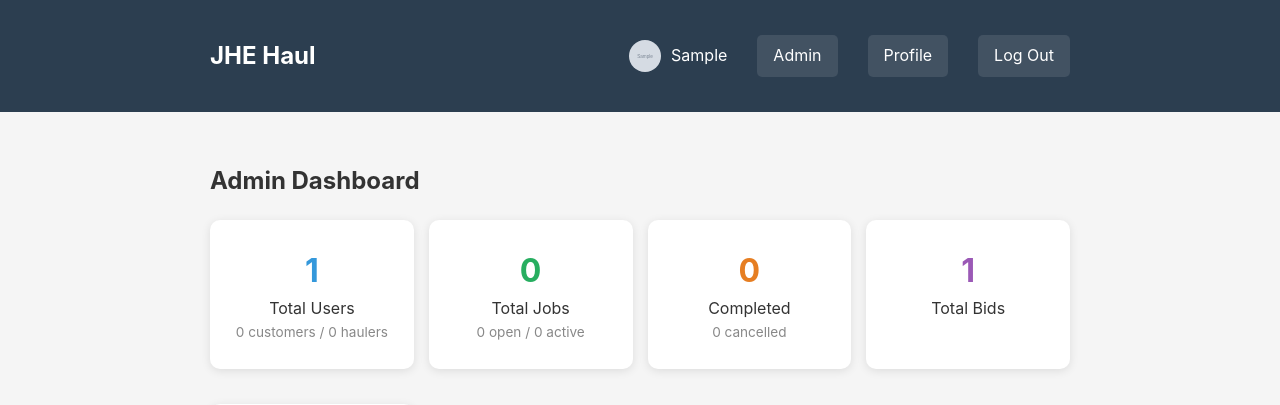
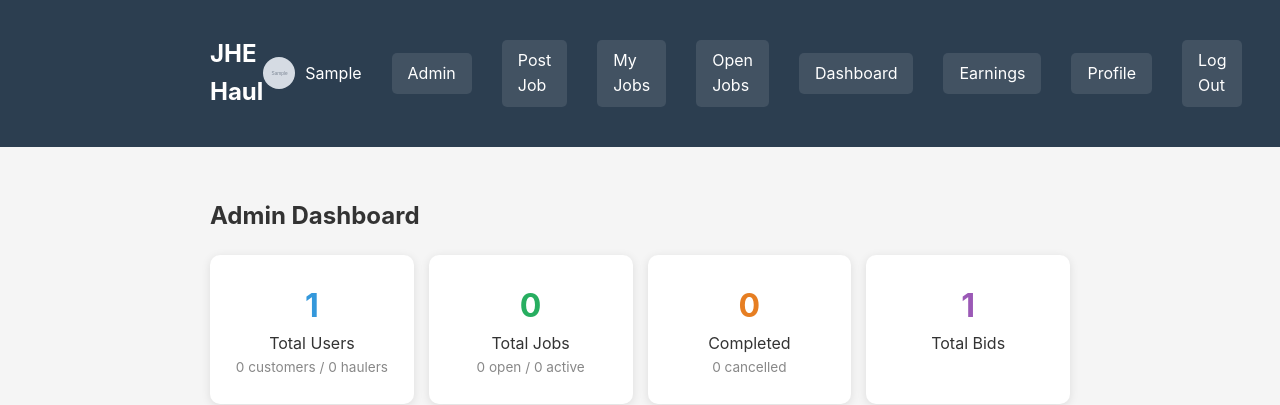
Before and after one commit to jhehaul-debug/jhehaul-app, a Flask app: page /admin in a window 1280 px wide. Shown: the top 405 px of the page. Run offline with Flask 3, Linux system fonts and the light colour scheme; a user stored in the database is signed in; tables that the repository leaves empty hold one stand-in row (values such as "Sample post"); grey boxes marked "Sample" are stand-in pictures; parts of the project's set-up code (start-up, migrations or seed data) failed here and were passed over.

Commit message:
Update navigation to display all user roles for administrators
Modify `base.html` to conditionally render navigation links based on user type, ensuring administrators see all role-specific links ("Admin", "Post Job", "My Jobs", "Open Jobs", "Dashboard", "Earnings").

Replit-Commit-Author: Agent
Replit-Commit-Session-Id: 01ca8034-597e-4dc6-bad9-3951263df846
Replit-Commit-Checkpoint-Type: full_checkpoint
Replit-Commit-Event-Id: 58649220-fdba-4193-aba1-bc663c4d7b11
Replit-Commit-Screenshot-Url: https://storage.googleapis.com/screenshot-production-us-central1/e608fcba-df07-4074-a9b5-89993c551ac9/01ca8034-597e-4dc6-bad9-3951263df846/wsPK86U
Replit-Helium-Checkpoint-Created: true

```diff
--- a/templates/base.html
+++ b/templates/base.html
@@ -65,8 +65,12 @@
                         <span>{{ current_user.first_name or current_user.email or 'User' }}</span>
                         {% if current_user.is_admin %}
                             <a href="{{ url_for('admin_dashboard') }}">Admin</a>
-                        {% endif %}
-                        {% if current_user.user_type == 'customer' %}
+                            <a href="{{ url_for('customer_new') }}">Post Job</a>
+                            <a href="{{ url_for('customer_jobs') }}">My Jobs</a>
+                            <a href="{{ url_for('hauler_jobs') }}">Open Jobs</a>
+                            <a href="{{ url_for('hauler_dashboard') }}">Dashboard</a>
+                            <a href="{{ url_for('hauler_earnings') }}">Earnings</a>
+                        {% elif current_user.user_type == 'customer' %}
                             <a href="{{ url_for('customer_new') }}">Post Job</a>
                             <a href="{{ url_for('customer_jobs') }}">My Jobs</a>
                         {% elif current_user.user_type == 'hauler' %}
```
